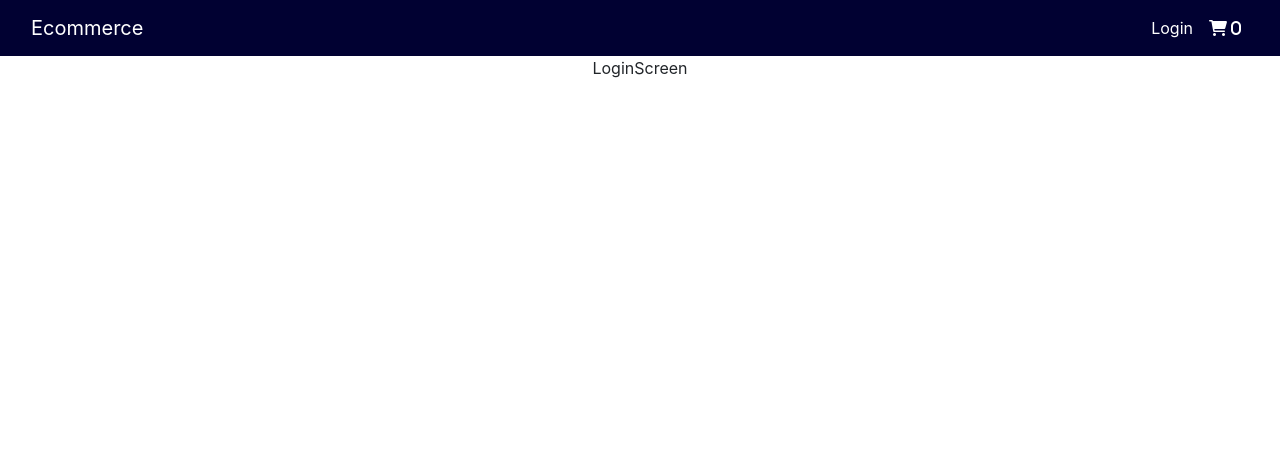
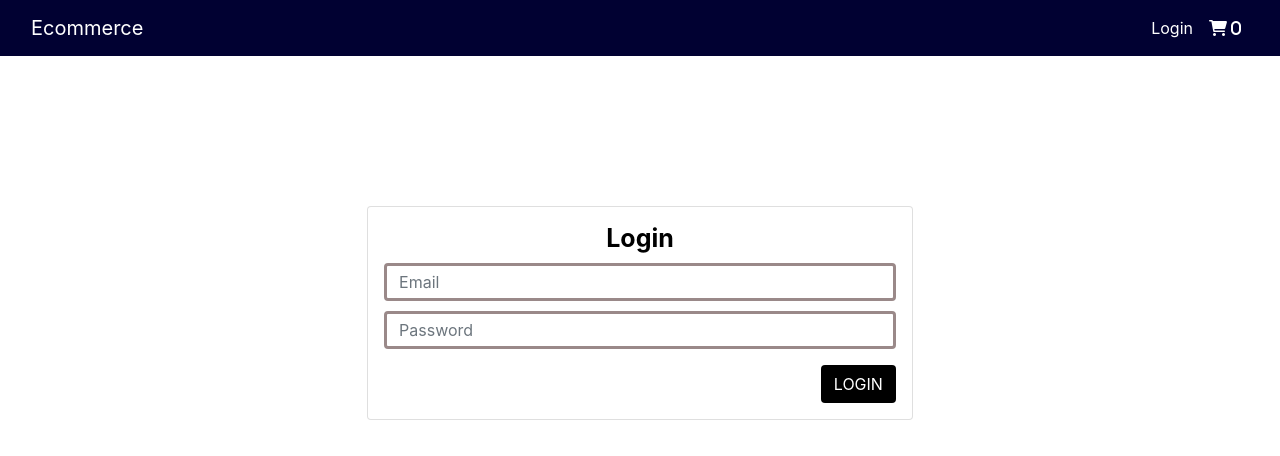
Before and after one commit to anandvmclt/react-client, a React (Create React App) app: page /login in a window 1280 px wide. Shown: the top 456 px of the page. Built offline with nearby package versions, Linux system fonts and the light colour scheme.

Commit message:
Video31 compleeted

```diff
--- /dev/null
+++ b/src/action/userActions.js
@@ -0,0 +1,33 @@
+import axios from "axios";
+
+export const registerNewUser = (user) => dispatch => {
+    dispatch({type: 'USER_REGISTER_REQUEST'})
+
+    axios.post("/api/user/register", user)
+    .then(res =>{
+        dispatch({type: 'USER_REGISTER_SUCCESS'})
+        console.log(res);
+    })
+    .catch(err => {
+        console.log(err);
+        dispatch({type: 'USER_REGISTER_FAILED', payload : err})
+    })
+
+
+}
+
+export const loginUser = (user) => dispatch => {
+    dispatch({type: 'USER_LOGIN_REQUEST'})
+
+    axios.post("/api/user/login", user)
+    .then(res =>{
+        dispatch({type: 'USER_LOGIN_SUCCESS'})
+        console.log(res);
+    })
+    .catch(err => {
+        console.log(err);
+        dispatch({type: 'USER_LOGIN_FAILED', payload : err})
+    })
+
+
+}
--- a/src/components/screens/LoginScreen.js
+++ b/src/components/screens/LoginScreen.js
@@ -1,9 +1,49 @@
-import React from 'react'
+import React, {useState } from 'react';
+import {useDispatch} from 'react-redux';
+import {loginUser} from '../../action/userActions';
 
 function LoginScreen() {
-  return (
-    <div>LoginScreen</div>
-  )
+
+    const dispatch = useDispatch()
+    const [email, setEmail] = useState('')
+    const [password, setPassword] = useState('')
+
+    const login = (e) => {
+        e.preventDefault()
+        const user = {
+            email : email,
+            password : password }
+        if(password){
+            dispatch(loginUser(user))
+        } else {
+            alert("Passwords Do not match");
+        }
+
+    };
+    return (
+        <div>
+            <div className='row justify-content-center'>
+                <div className='col-md-5 card p-3' style={{marginTop : '150px'}}>
+                    <div className='div'>
+                    <h6 className='text-center'>Login </h6>
+                    <form onSubmit={login}>
+
+                    <input type="email" className='form-control' value={email}
+                        onChange={(e) => { setEmail(e.target.value) }}
+                        placeholder="Email" required />
+                    <input type="password" className='form-control' value={password}
+                        onChange={(e) => { setPassword(e.target.value) }}
+                        placeholder="Password"  required />
+                        <div className='text-right'>
+                        <button className='btn mt-3' type='submit' >LOGIN</button>
+                        </div>
+                        </form>
+
+                        </div>
+                </div>
+            </div>
+        </div>
+    )
 }
 
 export default LoginScreen
--- a/src/components/screens/RegisterScreen.js
+++ b/src/components/screens/RegisterScreen.js
@@ -1,6 +1,11 @@
-import React, { useEffect, useState } from 'react'
+import React, {useState } from 'react';
+import {useDispatch} from 'react-redux';
+import {registerNewUser} from '../../action/userActions';
 
 function RegisterScreen() {
+
+    const dispatch = useDispatch()
+
     const [name, setName] = useState('')
     const [email, setEmail] = useState('')
     const [password, setPassword] = useState('')
@@ -13,6 +18,7 @@ function RegisterScreen() {
             password : password }
         if(password === cpassword){
             console.log("Working..");
+            dispatch(registerNewUser(user))
         } else {
             alert("Passwords Do not match");
         }
--- /dev/null
+++ b/src/reducer/userReducer.js
@@ -0,0 +1,51 @@
+export const registerNewUserReducer = (state ={}, action) => {
+switch(action.type){
+    case 'USER_REGISTER_REQUEST': return {
+        ...state,
+        loading : true
+    }
+
+    case 'USER_REGISTER_SUCCESS': return {
+        ...state,
+        loading : false,
+        success : true
+    }
+
+    case 'USER_REGISTER_FAILED': return {
+        ...state,
+        loading : false,
+        error : "User already registerd"
+    }
+
+    default : return {
+        ...state
+    }
+}
+
+}
+
+export const loginReducer = (state ={}, action) => {
+    switch(action.type){
+        case 'USER_LOGIN_REQUEST': return {
+            ...state,
+            loading : true
+        }
+
+        case 'USER_LOGIN_SUCCESS': return {
+            ...state,
+            loading : false,
+            success : true
+        }
+
+        case 'USER_LOGIN_FAILED': return {
+            ...state,
+            loading : false,
+            error : "User Login Failed"
+        }
+
+        default : return {
+            ...state
+        }
+    }
+
+    }
--- a/src/store.js
+++ b/src/store.js
@@ -1,5 +1,7 @@
 import { getAllProductsReducer, getProductByIdReducer } from "./reducer/productReducer";
 import cartReducer from "./reducer/cartReducer";
+import {registerNewUserReducer} from "./reducer/userReducer";
+import { loginReducer } from "./reducer/userReducer";
 import { combineReducers } from 'redux';
 import { createStore, applyMiddleware} from "redux";
 import thunk from 'redux-thunk';
@@ -8,13 +10,16 @@ import { composeWithDevTools } from 'redux-devtools-extension';
 const finalReducer = combineReducers({
     getAllProductsReducer : getAllProductsReducer,
     getProductByIdReducer : getProductByIdReducer,
-    cartReducer : cartReducer
+    cartReducer : cartReducer,
+    registerNewUserReducer : registerNewUserReducer,
+    loginReducer : loginReducer
 })
 
 const cartItems = localStorage.getItem('cartItems') ? JSON.parse(localStorage.getItem('cartItems')) : []
 const initialState = {
   cartReducer : {cartItems : cartItems}
 }
+// eslint-disable-next-line
 const composeEnhancers = composeWithDevTools({
     // Specify here name, actionsBlacklist, actionsCreators and other options
   });
```
